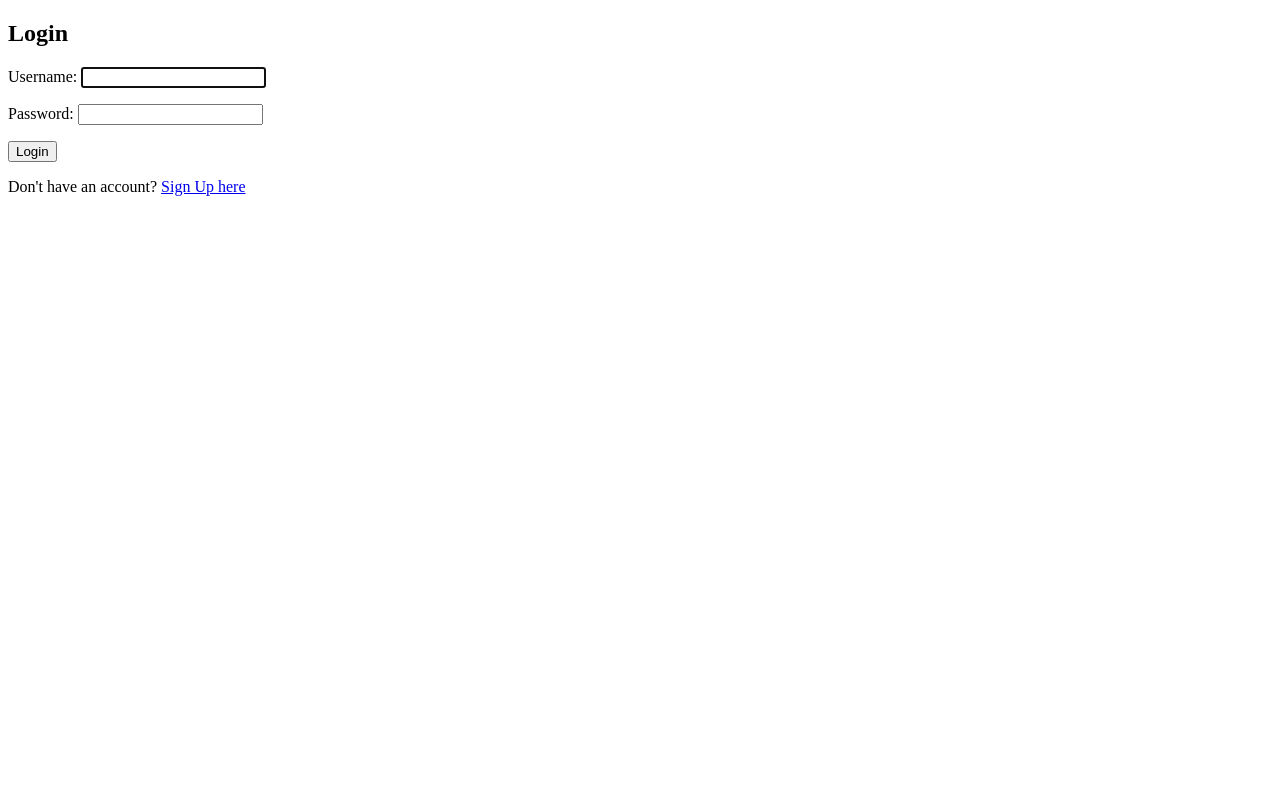
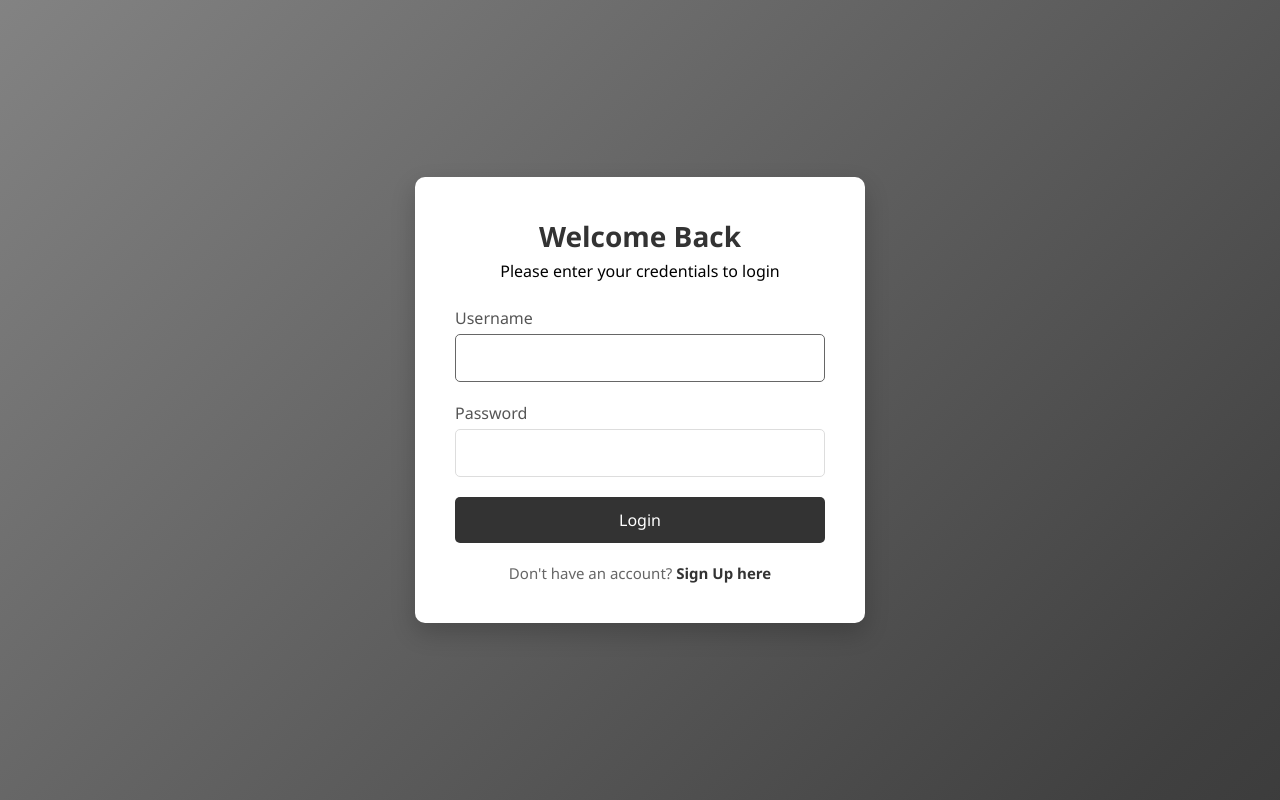
Before and after one commit to sameernjr/Zurix-Shipping, a Django app: page /users/login/ in a window 1280 px wide. Run offline with Django 5.2, Linux system fonts and the light colour scheme.

Commit message:
styled login page

```diff
--- a/zurix/users/templates/registration/login.html
+++ b/zurix/users/templates/registration/login.html
@@ -3,16 +3,164 @@
 <head>
     <meta charset="UTF-8">
     <meta name="viewport" content="width=device-width, initial-scale=1.0">
-    <title>Document</title>
+    <title>Login</title>
+    <style>
+        * {
+            margin: 0;
+            padding: 0;
+            box-sizing: border-box;
+            font-family: 'Segoe UI', Tahoma, Geneva, Verdana, sans-serif;
+        }
+
+        body {
+            min-height: 100vh;
+            display: flex;
+            justify-content: center;
+            align-items: center;
+            background: linear-gradient(135deg, #f5f5f5, #e0e0e0, #d0d0d0, #a0a0a0, #707070, #404040, #202020);
+            background-size: 400% 400%;
+            animation: gradient 15s ease infinite;
+        }
+
+        @keyframes gradient {
+            0% { background-position: 0% 50%; }
+            50% { background-position: 100% 50%; }
+            100% { background-position: 0% 50%; }
+        }
+
+        .login-card {
+            background-color: white;
+            border-radius: 10px;
+            box-shadow: 0 10px 25px rgba(0, 0, 0, 0.2);
+            padding: 40px;
+            width: 100%;
+            max-width: 450px;
+        }
+
+        .login-header {
+            text-align: center;
+            margin-bottom: 25px;
+        }
+
+        .login-header h2 {
+            color: #333;
+            font-size: 28px;
+            margin-bottom: 5px;
+        }
+
+        .form-group {
+            margin-bottom: 20px;
+        }
+
+        .form-group label {
+            display: block;
+            margin-bottom: 5px;
+            color: #555;
+            font-weight: 500;
+        }
+
+        .form-group input {
+            width: 100%;
+            padding: 12px;
+            border: 1px solid #ddd;
+            border-radius: 5px;
+            font-size: 16px;
+            transition: border 0.3s;
+        }
+
+        .form-group input:focus {
+            border-color: #666;
+            outline: none;
+        }
+
+        .errorlist {
+            color: #d32f2f;
+            list-style-type: none;
+            margin: 5px 0;
+            font-size: 14px;
+        }
+
+        .btn-login {
+            width: 100%;
+            background-color: #333;
+            color: white;
+            border: none;
+            border-radius: 5px;
+            padding: 12px;
+            font-size: 16px;
+            cursor: pointer;
+            transition: background-color 0.3s;
+        }
+
+        .btn-login:hover {
+            background-color: #555;
+        }
+
+        .signup-link {
+            text-align: center;
+            margin-top: 20px;
+            font-size: 15px;
+            color: #666;
+        }
+
+        .signup-link a {
+            color: #333;
+            text-decoration: none;
+            font-weight: 600;
+        }
+
+        .signup-link a:hover {
+            text-decoration: underline;
+        }
+    </style>
 </head>
 <body>
-    <h2>Login</h2>
-    <form method="post">
-        {% csrf_token %}
-        {{ form.as_p }}
-        <input type="hidden" name="next" value="{% url 'home'%}">
-        <button type="submit">Login</button>
-    </form>
-    <p>Don't have an account? <a href="{% url 'signup'%}">Sign Up here</a></p>
+    <div class="login-card">
+        <div class="login-header">
+            <h2>Welcome Back</h2>
+            <p>Please enter your credentials to login</p>
+        </div>
+
+        <form method="post">
+            {% csrf_token %}
+
+            <div class="form-group">
+                <label for="id_username">Username</label>
+                {{ form.username }}
+                {% if form.username.errors %}
+                    <ul class="errorlist">
+                        {% for error in form.username.errors %}
+                            <li>{{ error }}</li>
+                        {% endfor %}
+                    </ul>
+                {% endif %}
+            </div>
+
+            <div class="form-group">
+                <label for="id_password">Password</label>
+                {{ form.password }}
+                {% if form.password.errors %}
+                    <ul class="errorlist">
+                        {% for error in form.password.errors %}
+                            <li>{{ error }}</li>
+                        {% endfor %}
+                    </ul>
+                {% endif %}
+            </div>
+
+            {% if form.non_field_errors %}
+                <ul class="errorlist">
+                    {% for error in form.non_field_errors %}
+                        <li>{{ error }}</li>
+                    {% endfor %}
+                </ul>
+            {% endif %}
+
+            <input type="hidden" name="next" value="{% url 'home' %}">
+            <button type="submit" class="btn-login">Login</button>
+        </form>
+
+        <p class="signup-link">Don't have an account? <a href="{% url 'signup' %}">Sign Up here</a></p>
+    </div>
 </body>
 </html>
```
Also changed, not shown: zurix/db.sqlite3.
